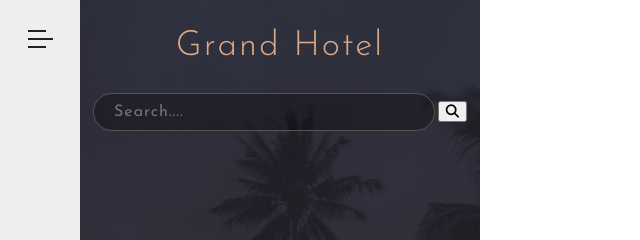
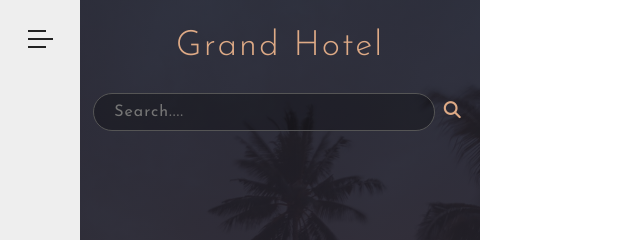
Before and after one commit to kratis9/grand-hotel, a plain HTML site: page index.html in a window 1280 px wide. Shown: the top 240 px of the page, 0-640 px from the left. Drawn offline with Linux system fonts and the light colour scheme.

```diff
--- a/css/style.css
+++ b/css/style.css
@@ -119,4 +119,11 @@ body {
 .navigation-search-input:focus {
   background-color: rgba(0, 0, 0, 0.1);
 }
+
+.navigation-search-btn {
+  border: none;
+  background-color: transparent;
+  color: #deaa86;
+  font-size: 1.7rem;
+}
 /* end of navbar */
```
